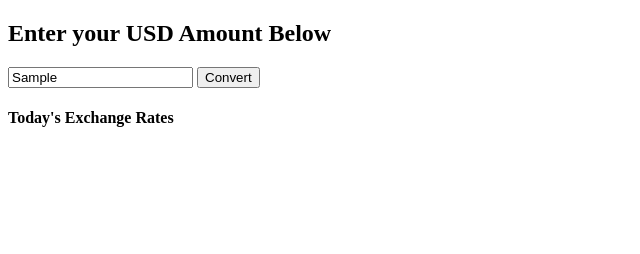
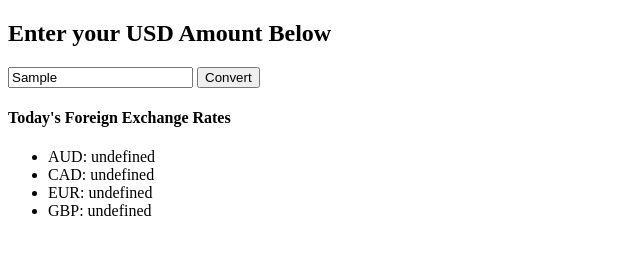
Before and after one commit to mwlluis/currency-converter, a plain HTML site: page index.html in a window 1280 px wide. Both pictures are taken after typing "Sample" into the empty fields and a click on the button "Convert". Shown: the whole page, without its empty margins (0-640 px from the left). Drawn offline with Linux system fonts and the light colour scheme; no server answers.

Commit message:
set up to take user input for currency conversion and display the results, just need to add the math operations to convert the value

```diff
--- a/currency.js
+++ b/currency.js
@@ -65,7 +65,42 @@ function setEntry(array) {
 //setting up the currency conversion
 
 const conversionBtn = document.getElementById("conversionBtn");
+
 conversionBtn.addEventListener("click", function (event) {
   event.preventDefault();
+
   console.log("clicked");
+
+  let dollarValue = document.getElementById("dollarValue").value;
+  let resultsList = document.getElementById("resultsList");
+
+  console.log(dollarValue);
+
+  function setResults(array) {
+    for (i = 0; i < array.length; i++) {
+      if (array[i] === "AUD") {
+        const newConLi = document.createElement("li");
+        // newLi.setAttribute("id", array[i]);
+        newConLi.innerHTML = `<span>${array[i]}: ${Currencies.AUD} </span>`;
+        resultsList.appendChild(newConLi);
+      } else if (array[i] === "CAD") {
+        const newConLi = document.createElement("li");
+        // newLi.setAttribute("id", array[i]);
+        newConLi.innerHTML = `<span>${array[i]}: ${Currencies.CAD}</span>`;
+        resultsList.appendChild(newConLi);
+      } else if (array[i] === "EUR") {
+        const newConLi = document.createElement("li");
+        // newLi.setAttribute("id", array[i]);
+        newConLi.innerHTML = `<span>${array[i]}: ${Currencies.EUR}</span>`;
+        resultsList.appendChild(newConLi);
+      } else if (array[i] === "GBP") {
+        const newConLi = document.createElement("li");
+        // newLi.setAttribute("id", array[i]);
+        newConLi.innerHTML = `<span>${array[i]}: ${Currencies.GBP}</span>`;
+        resultsList.appendChild(newConLi);
+      }
+    }
+  }
+
+  setResults(countries);
 });
--- a/index.html
+++ b/index.html
@@ -9,13 +9,16 @@
     <div id="dollarInput">
       <h2>Enter your USD Amount Below</h2>
       <form>
-        <input />
+        <input type="text" id="dollarValue" name="dollarValue" value="" />
         <button id="conversionBtn">Convert</button>
       </form>
     </div>
     <div class="container">
-      <h4>Today's Exchange Rates</h4>
+      <h4>Today's Foreign Exchange Rates</h4>
       <div><ul id="exchangeBoard"></ul></div>
+    </div>
+    <div id="results">
+      <ul id="resultsList"></ul>
     </div>
     <div id="updates"></div>
 
```
